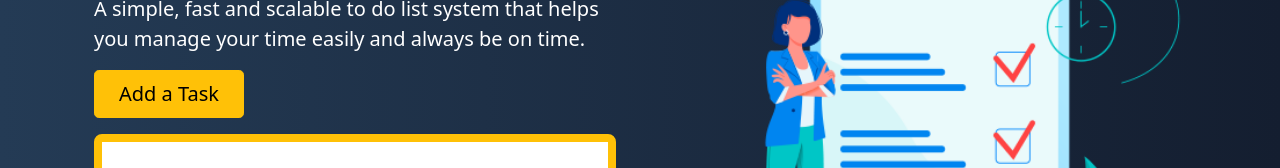
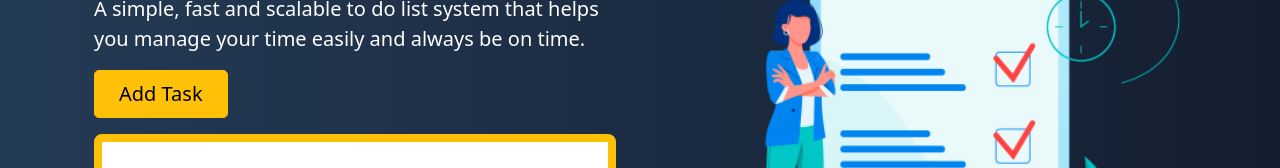
Before and after one commit to mozzy83/FirstProject, a plain HTML site: page index.html in a window 1280 px wide. Shown: the part 214-382 px from the top of the page. Drawn offline with nearby package versions, Linux system fonts and the light colour scheme.

Commit message:
Changed some text

```diff
--- a/index.html
+++ b/index.html
@@ -56,7 +56,7 @@
                         and always be on time.
                     </p>
                     <div class="d-grid gap-2 d-md-flex justify-content-md-start">
-                        <button type="button" onclick="addTask()" class="btn btn-warning btn-lg px-4 me-md-2">Add a Task</button>
+                        <button type="button" onclick="addTask()" class="btn btn-warning btn-lg px-4 me-md-2">Add Task</button>
                     </div>
                     <div class="taskContainer off-bottom" id="taskItems">
                         <div class="scrollbox">
```
